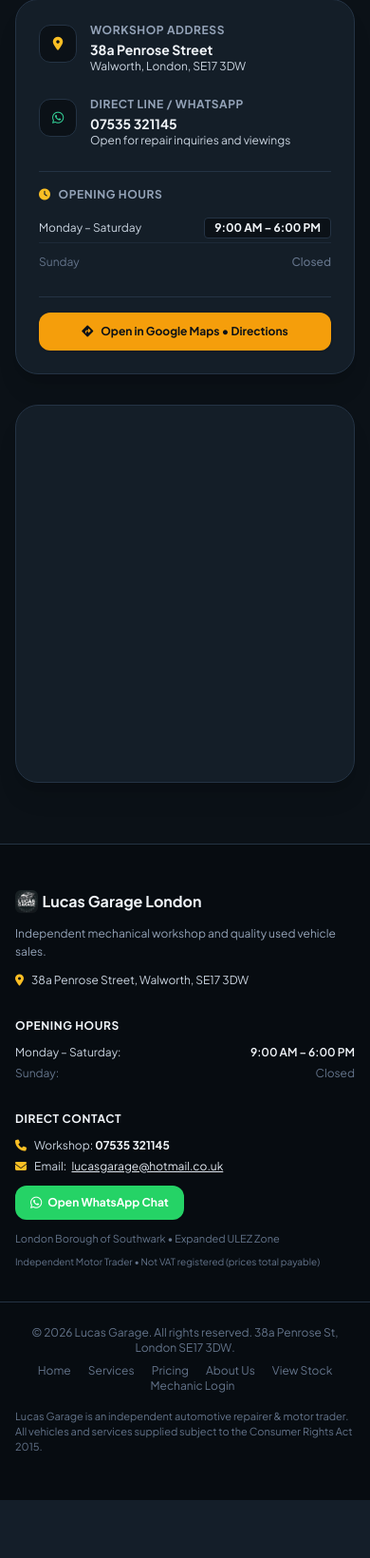
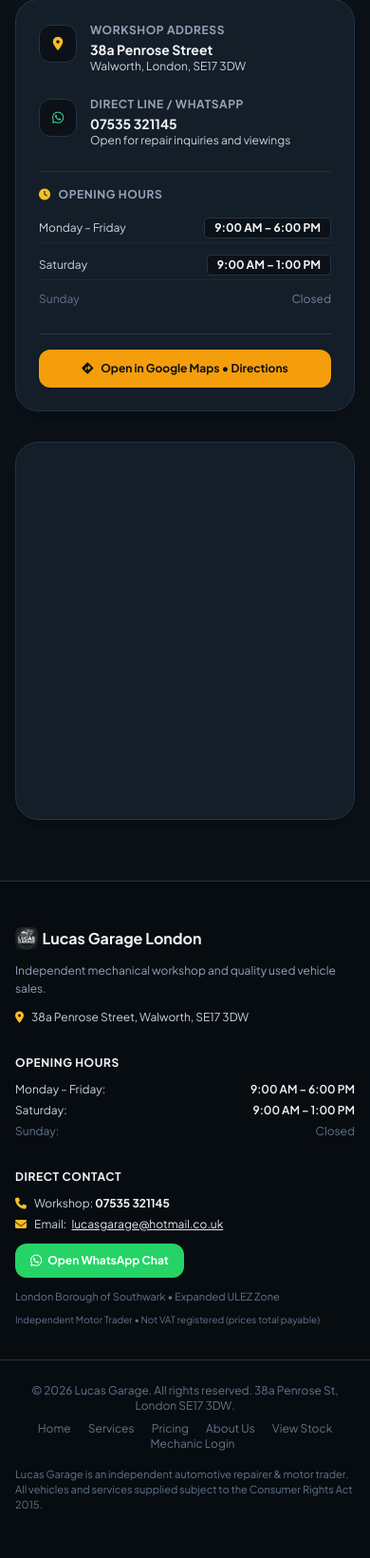
Before and after one commit to juuliettee/Lucas-garage-landingpage, a Flask app: page / in a window 390 px wide. Shown: the part 4523-6163 px from the top of the page at 95% size. Before the commit the page ends 6102 px from the top, so only its background shows below. Run offline with Flask 3, Linux system fonts and the light colour scheme; data that the repository does not hold is empty; some libraries are stand-ins or nearby versions.

Commit message:
fix: resolve mobile refreshing loop, enable cross-tab Spanish auto-load, update Saturday hours to 9am-1pm, and prevent Save Money badge line-break

```diff
--- a/app.py
+++ b/app.py
@@ -36,7 +36,8 @@ GARAGE_INFO = {
     "address": "38a Penrose Street, Walworth, London SE17 3DW",
     "phone": "07535 321145",
     "hours": {
-        "monday_to_saturday": "9:00 AM – 6:00 PM",
+        "monday_to_friday": "9:00 AM – 6:00 PM",
+        "saturday": "9:00 AM – 1:00 PM",
         "sunday": "Closed"
     },
     "services": "Mechanical repairs, servicing, diagnostics, MOT prep, and quality used car sales."
@@ -295,9 +296,12 @@ def book_viewing_api():
         time_decimal = hour + (minute / 60.0)
 
         if weekday == 6:
-            return jsonify({"success": False, "message": "The garage is closed on Sundays. Please choose Monday through Saturday between 9:00 AM and 6:00 PM."}), 400
+            return jsonify({"success": False, "message": "The garage is closed on Sundays. Please choose Monday through Friday (9:00 AM – 6:00 PM) or Saturday (9:00 AM – 1:00 PM)."}), 400
+        elif weekday == 5:
+            if time_decimal < 9.0 or time_decimal > 12.5:
+                return jsonify({"success": False, "message": "Saturday opening hours are 9:00 AM – 1:00 PM. Please choose a slot between 09:00 and 12:30."}), 400
         elif time_decimal < 9.0 or time_decimal > 17.5:
-            return jsonify({"success": False, "message": "Opening hours are Monday to Saturday 9:00 AM – 6:00 PM. Please choose a slot between 09:00 and 17:30."}), 400
+            return jsonify({"success": False, "message": "Weekday opening hours are Monday to Friday 9:00 AM – 6:00 PM. Please choose a slot between 09:00 and 17:30."}), 400
     except Exception as e:
         return jsonify({"success": False, "message": f"Invalid date or time format: {e}"}), 400
 
--- a/templates/about.html
+++ b/templates/about.html
@@ -85,7 +85,7 @@
         <div class="max-w-4xl mx-auto bg-[#141E28] p-8 sm:p-10 rounded-3xl border border-[#243344] text-center space-y-4">
             <h3 class="text-2xl font-black text-slate-50">Visit <span class="notranslate" translate="no">Lucas Garage</span></h3>
             <p class="text-slate-300 text-xs sm:text-sm max-w-lg mx-auto">
-                Located at 38a Penrose Street, Walworth, London SE17 3DW. Open Monday to Saturday 9:00 AM to 6:00 PM (Closed Sunday).
+                Located at 38a Penrose Street, Walworth, London SE17 3DW. Open Monday to Friday 9:00 AM to 6:00 PM, Saturday 9:00 AM to 1:00 PM (Closed Sunday).
             </p>
             <p class="text-xs text-slate-400">
                 <i class="fa-solid fa-envelope text-amber-400 mr-1.5"></i> Email: <span class="notranslate" translate="no"><a href="mailto:lucasgarage@hotmail.co.uk" class="text-slate-200 hover:text-amber-400 underline notranslate" translate="no">lucasgarage@hotmail.co.uk</a></span> &bull; Workshop: 07535 321145
--- a/templates/base.html
+++ b/templates/base.html
@@ -4,6 +4,35 @@
 <head>
     <meta charset="UTF-8">
     <meta name="viewport" content="width=device-width, initial-scale=1.0">
+    <script>
+        (function() {
+            var lang = localStorage.getItem('luca_garage_lang');
+            if (!lang) {
+                var m = document.cookie.match(/(?:^|;\s*)googtrans=\/(?:en|auto)\/([a-z]+)/);
+                if (m && m[1]) lang = m[1];
+            }
+            if (lang === 'es') {
+                var host = window.location.hostname;
+                var domains = ['', host, '.' + host];
+                if (host && host.indexOf('.') !== -1) {
+                    var parts = host.split('.');
+                    if (parts.length >= 2) {
+                        var root = parts.slice(-2).join('.');
+                        domains.push(root);
+                        domains.push('.' + root);
+                    }
+                }
+                domains.forEach(function(d) {
+                    var dAttr = d ? '; domain=' + d : '';
+                    document.cookie = 'googtrans=/en/es; path=/' + dAttr;
+                    document.cookie = 'googtrans=/en/es; path=/' + dAttr + '; SameSite=Lax';
+                });
+                if (!window.location.hash || window.location.hash.indexOf('googtrans') === -1) {
+                    window.location.hash = '#googtrans(en|es)';
+                }
+            }
+        })();
+    </script>
     <title>Lucas Garage | 38a Penrose St, London SE17 | Repairs & Used Cars</title>
     <link rel="preconnect" href="https://fonts.googleapis.com">
     <link rel="preconnect" href="https://fonts.gstatic.com" crossorigin>
@@ -138,7 +167,7 @@
             <div class="flex items-center space-x-2 sm:space-x-4 min-w-0">
                 <span class="truncate"><i class="fa-solid fa-location-dot text-amber-400 mr-1.5 flex-shrink-0"></i><span class="hidden sm:inline">38a Penrose Street, Walworth, London SE17 3DW</span><span class="sm:hidden">38a Penrose St, SE17 3DW</span></span>
                 <span class="hidden md:inline text-slate-700">|</span>
-                <span class="hidden md:inline"><i class="fa-solid fa-clock text-amber-400 mr-1.5"></i> Mon–Sat 9am–6pm &bull; Sun Closed</span>
+                <span class="hidden md:inline"><i class="fa-solid fa-clock text-amber-400 mr-1.5"></i> Mon–Fri 9am–6pm &bull; Sat 9am–1pm &bull; Sun Closed</span>
             </div>
             <div class="flex items-center space-x-2 sm:space-x-3 flex-shrink-0">
                 <a href="{{ default_whatsapp_url }}" target="_blank" class="text-emerald-400 hover:text-emerald-300 font-medium flex items-center transition text-[11px] sm:text-xs notranslate" translate="no">
@@ -325,7 +354,8 @@
             <div>
                 <h4 class="text-slate-100 font-bold text-xs uppercase tracking-wider mb-3">Opening Hours</h4>
                 <ul class="text-xs space-y-1.5 text-slate-300">
-                    <li class="flex justify-between"><span>Monday – Saturday:</span> <span class="font-semibold text-slate-100">9:00 AM – 6:00 PM</span></li>
+                    <li class="flex justify-between"><span>Monday – Friday:</span> <span class="font-semibold text-slate-100">9:00 AM – 6:00 PM</span></li>
+                    <li class="flex justify-between"><span>Saturday:</span> <span class="font-semibold text-slate-100">9:00 AM – 1:00 PM</span></li>
                     <li class="flex justify-between text-slate-500"><span>Sunday:</span> <span>Closed</span></li>
                 </ul>
             </div>
@@ -768,13 +798,17 @@
             const pref = getSavedLanguage();
             if (pref === 'es') {
                 setGoogleTransCookie('/en/es');
-                setTimeout(function () {
-                    const isTranslated = document.documentElement.classList.contains('translated-ltr') ||
+                var attempts = 0;
+                var pollInterval = setInterval(function () {
+                    attempts++;
+                    var isTranslated = document.documentElement.classList.contains('translated-ltr') ||
                                          document.querySelector('font') !== null;
-                    if (!isTranslated) {
+                    if (isTranslated || attempts > 25) {
+                        clearInterval(pollInterval);
+                    } else {
                         applyGoogleLanguage('es');
                     }
-                }, 1000);
+                }, 120);
             }
         }
 
@@ -807,8 +841,12 @@
 
             if (lang === 'es') {
                 setGoogleTransCookie('/en/es');
+                window.location.hash = '#googtrans(en|es)';
             } else {
                 clearGoogleTransCookie();
+                if (window.location.hash.indexOf('googtrans') !== -1) {
+                    history.replaceState(null, null, window.location.pathname + window.location.search);
+                }
             }
             // Seamless reload applies translation across mobile and desktop without dropped synthetic events
             window.location.reload();
@@ -828,16 +866,6 @@
         window.addEventListener('pageshow', function (event) {
             const saved = getSavedLanguage();
             updateLangButtons(saved);
-            const isTranslated = document.documentElement.classList.contains('translated-ltr') ||
-                                 document.documentElement.classList.contains('translated-rtl') ||
-                                 document.querySelector('font') !== null;
-            if (saved === 'es' && !isTranslated) {
-                setGoogleTransCookie('/en/es');
-                window.location.reload();
-            } else if (saved === 'en' && isTranslated) {
-                clearGoogleTransCookie();
-                window.location.reload();
-            }
         });
 
         // Completely kill Google Translate hover highlight, blue background & mouse flickering dynamically
--- a/templates/car_detail.html
+++ b/templates/car_detail.html
@@ -173,7 +173,7 @@
                     <div class="flex items-start space-x-2 pt-1.5 border-t border-[#243344]/60">
                         <i class="fa-solid fa-clock text-amber-400 text-xs mt-0.5"></i>
                         <div>
-                            <strong class="text-slate-100">Viewing Hours:</strong> Mon–Sat 9am–6pm (Closed Sun). Luca will personally walk you through the vehicle.
+                            <strong class="text-slate-100">Viewing Hours:</strong> Mon–Fri 9am–6pm, Sat 9am–1pm (Closed Sun). Luca will personally walk you through the vehicle.
                         </div>
                     </div>
                 </div>
--- a/templates/index.html
+++ b/templates/index.html
@@ -366,8 +366,12 @@
                         </span>
                         <div class="space-y-2 text-xs">
                             <div class="flex justify-between items-center py-1 border-b border-[#243344]/60">
-                                <span class="text-slate-300">Monday – Saturday</span>
+                                <span class="text-slate-300">Monday – Friday</span>
                                 <span class="font-bold text-slate-100 bg-[#0B1117] px-2.5 py-0.5 rounded border border-[#243344]">9:00 AM – 6:00 PM</span>
+                            </div>
+                            <div class="flex justify-between items-center py-1 border-b border-[#243344]/60">
+                                <span class="text-slate-300">Saturday</span>
+                                <span class="font-bold text-slate-100 bg-[#0B1117] px-2.5 py-0.5 rounded border border-[#243344]">9:00 AM – 1:00 PM</span>
                             </div>
                             <div class="flex justify-between items-center py-1 text-slate-500">
                                 <span>Sunday</span>
--- a/templates/pricing.html
+++ b/templates/pricing.html
@@ -25,9 +25,9 @@
                 <i class="fa-solid fa-boxes-packing"></i>
             </div>
             <div>
-                <div class="flex items-center space-x-2">
+                <div class="flex flex-wrap items-center gap-2">
                     <h3 class="text-base font-black text-slate-50">Bring Your Own Parts Welcome!</h3>
-                    <span class="bg-amber-500 text-[#0B1117] text-[10px] font-black uppercase px-2 py-0.5 rounded-full">Save Money</span>
+                    <span class="bg-amber-500 text-[#0B1117] text-[10px] font-black uppercase px-2.5 py-0.5 rounded-full whitespace-nowrap flex-shrink-0 inline-flex items-center shadow-sm">Save Money</span>
                 </div>
                 <p class="text-xs text-slate-300 mt-1 leading-relaxed max-w-xl">
                     Bought your own brake pads, discs, engine oil, filters, or clutch kit online (Euro Car Parts, Autodoc, eBay)? Bring them down to the workshop and Luca will happily fit them for you — <strong>we only charge for the labour</strong> with zero parts markup. (Our guarantee covers our fitting and workmanship; manufacturer part warranties remain with your parts supplier).
```
Also changed, not shown: test_app.py (+13 -1 lines).
